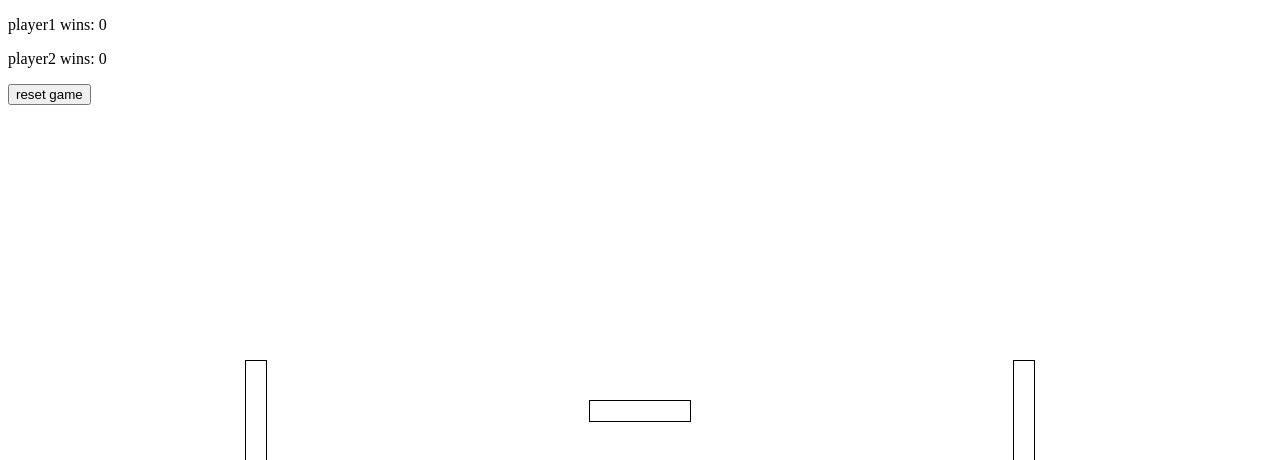
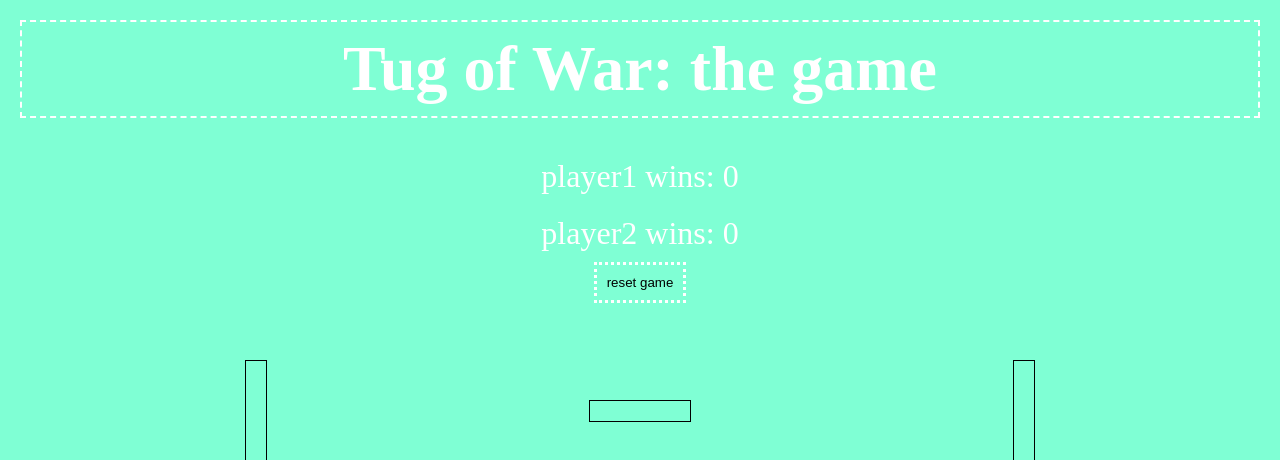
Before and after one commit to adamkovacsmano/tug-of-war, a plain HTML site: page index.html in a window 1280 px wide. Both pictures are taken after a click on the button "reset game". Shown: the top 460 px of the page. Drawn offline with Linux system fonts and the light colour scheme.

Commit message:
style update

```diff
--- a/index.html
+++ b/index.html
@@ -5,6 +5,45 @@
     <meta name="viewport" content="width=device-width, initial-scale=1.0">
     <meta http-equiv="X-UA-Compatible" content="ie=edge">
     <style>
+        *{
+            margin: 0px;
+            padding: 0px;
+        }
+
+        body{
+            background-color: aquamarine;
+        }
+
+        header{
+            color: white;
+            text-align: center;
+            padding: 20px;
+            font-size: 2em;
+        }
+
+        h1{
+            border: 2px dashed white;
+            padding: 10px;
+        }
+
+        section{
+            text-align: center;
+            padding: 10px;
+       }
+
+       p{
+           padding: 10px;
+           color: white;
+           font-size: 2em;
+       }
+
+       button{
+           padding: 10px;
+           background-color: transparent;
+           border: 3px dotted white;
+           cursor: pointer;
+       }
+
         #rope{
             border: 1px solid black;
             width: 100px;
@@ -34,17 +73,20 @@
             left: 80%;
             transform: translateX(-50%);
         }
+
     </style>
     <title>tugOfWar</title>
 </head>
 <body>
     <header>
-
+        <h1>Tug of War: the game</h1>
     </header>
     <main>
-        <p>player1 wins: <span id="pc1">0</span></p>
-        <p>player2 wins: <span id="pc2">0</span></p>
-        <button id="reset">reset game</button>
+        <section>
+            <p>player1 wins: <span id="pc1">0</span></p>
+            <p>player2 wins: <span id="pc2">0</span></p>
+            <button id="reset">reset game</button>
+        </section>
         <div id="leftLine"></div>
         <div id="rightLine"></div>
         <div id="rope"></div>
@@ -62,6 +104,7 @@
 
     const resetRope = () => {
         left = 50;
+        rope.style.left = `50%`
     }
 
     const resetGame = () => {
@@ -74,17 +117,17 @@
 
     resetButton.addEventListener("click", resetGame);
 
-    const removePosition = () => {
+    const minusOffset = () => {
       left -= 1;
       rope.style.left = `${left}%`;
       if(left === 20){
+        resetRope();
         player1Counter += 1;
         player1Wins.innerHTML = player1Counter;
-        resetRope();
       }
     }
 
-    const addPosition = () => {
+    const addOffset = () => {
       left += 1;
       rope.style.left = `${left}%`;
       if(left === 80){
@@ -97,10 +140,10 @@
     document.onkeydown = keypressed => {
 
         if(keypressed.key === "a"){
-            removePosition();
+            minusOffset();
             console.log(left);
         } else if(keypressed.key === "d"){
-            addPosition();
+            addOffset();
             console.log(left);
         }
     }
```
